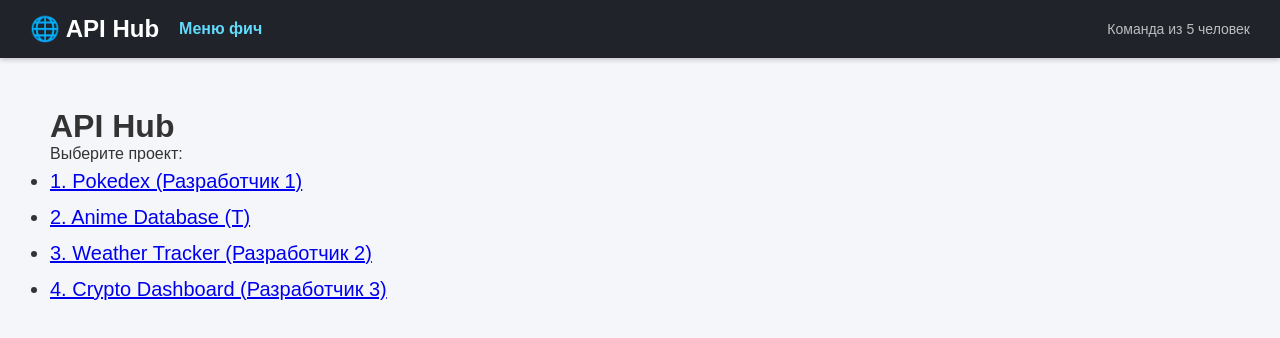
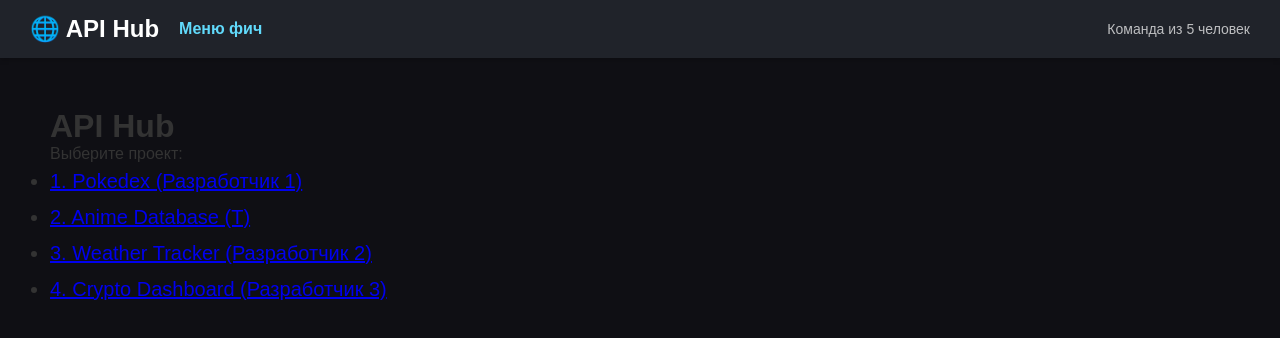
Before and after one commit to LordMAMONga/api-hub, a React (Vite) app: page / in a window 1280 px wide. Shown: the top 338 px of the page. Built offline with nearby package versions, Linux system fonts and the light colour scheme.

Commit message:
change background

```diff
--- a/src/core/components/Layout.tsx
+++ b/src/core/components/Layout.tsx
@@ -44,7 +44,7 @@ export const Layout: FC = () => {
         </div>
       </header>
 
-      <main style={{ flex: 1, padding: "30px", backgroundColor: "#f5f6fa" }}>
+      <main style={{ flex: 1, padding: "30px", backgroundColor: "#0f0f14" }}>
         <Outlet />
       </main>
     </div>
```
